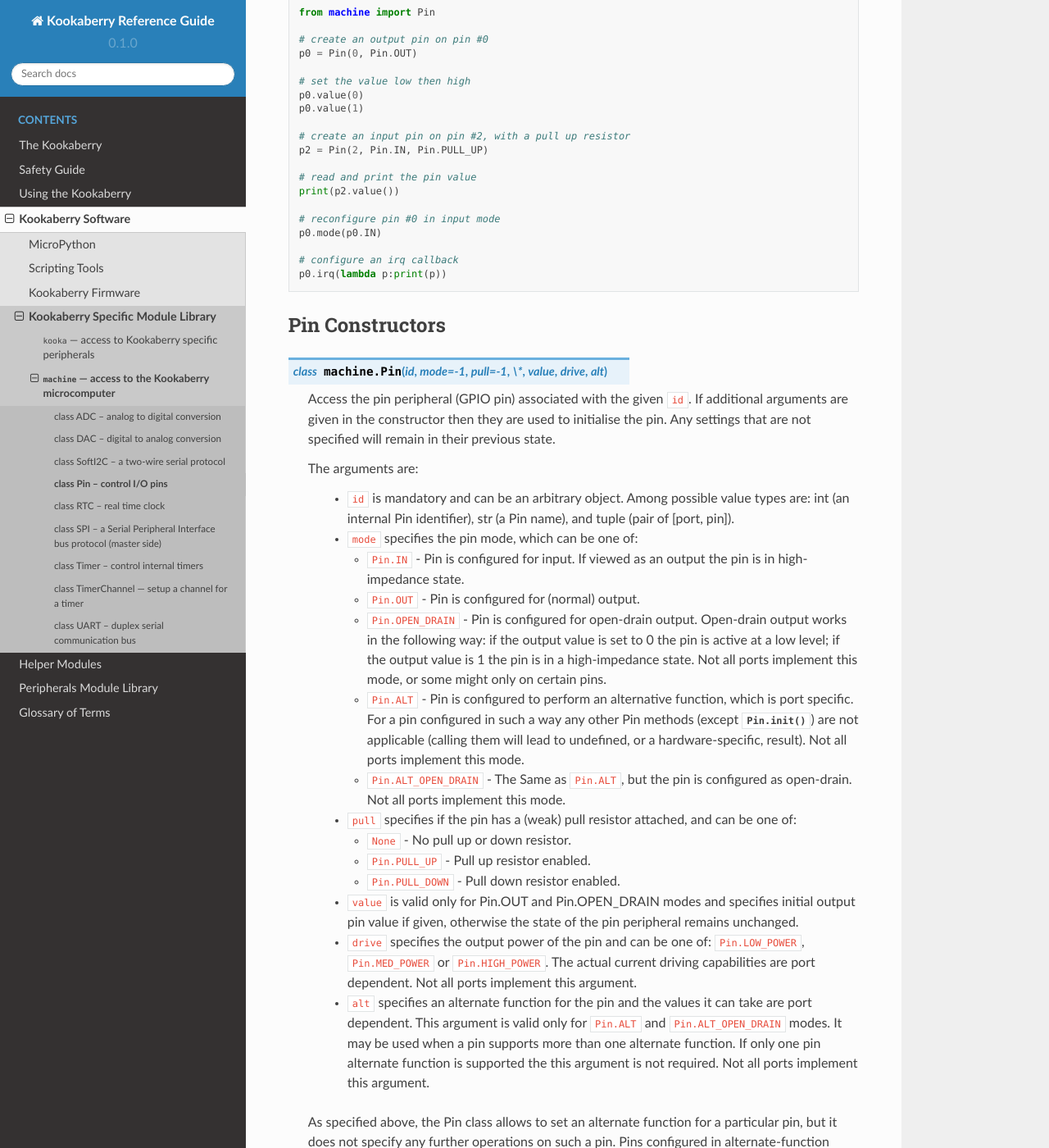
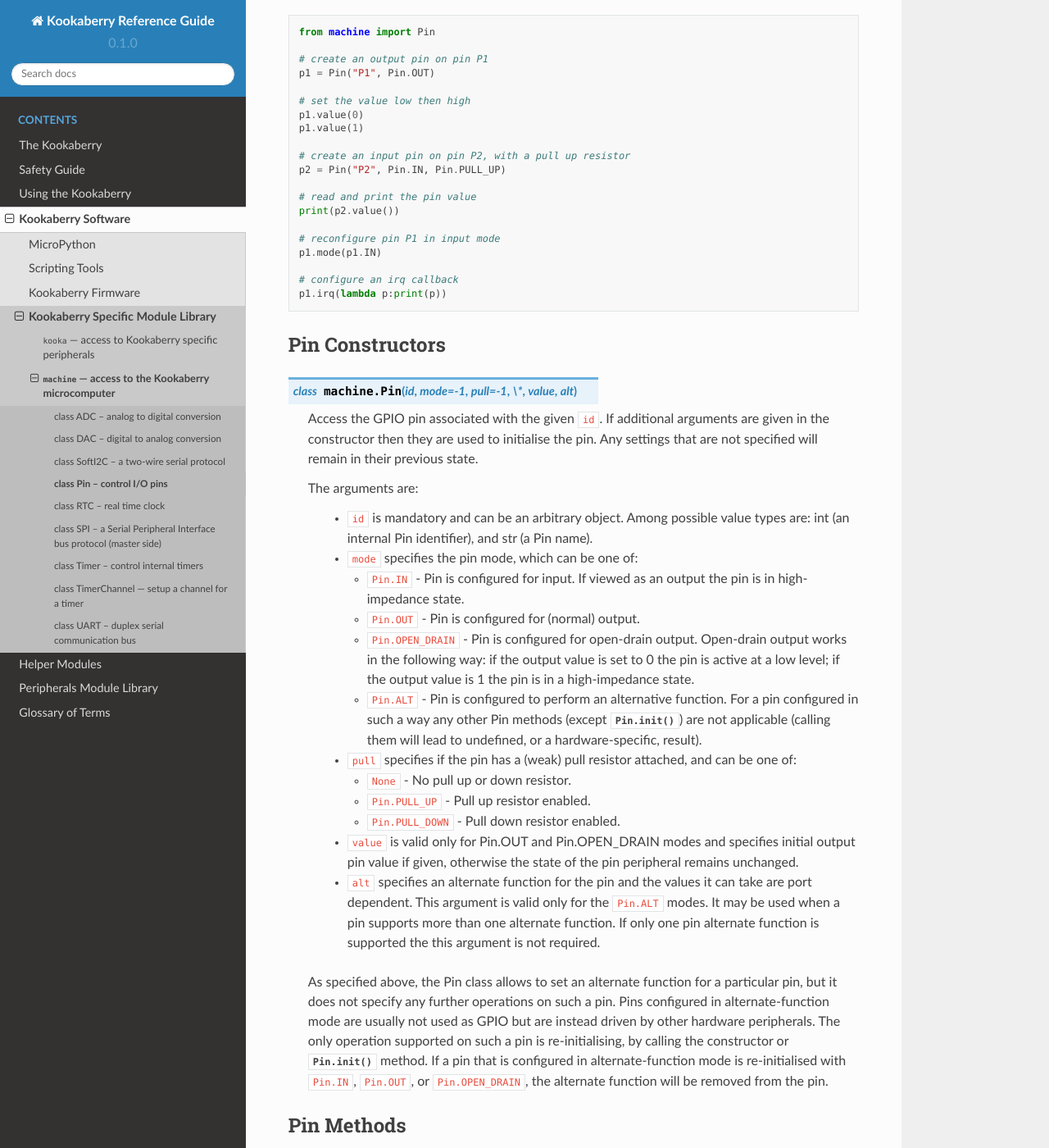
Before and after one commit to TDStrasser/Kookaberry-Reference-Guide, a Sphinx documentation site: the page built from docs/source/machine.Pin.rst, in a window 1280 px wide and 1400 px high, scrolled down 455 px. Shown: the whole window at 82% size. Built offline with Sphinx 7.4.7 and the Read the Docs theme 2.0.0, drawn with Linux system fonts in a browser that asks for light colours; some of the changed text lies outside the part shown.

Commit message:
Revised down to core Kookaberry functionality

```diff
--- a/docs/source/machine.Pin.rst
+++ b/docs/source/machine.Pin.rst
@@ -8,11 +8,11 @@
 input/output).  Pin objects are commonly associated with a physical pin that can
 drive an output voltage and read input voltages.  The pin class has methods to set the mode of
 the pin (IN, OUT, etc) and methods to get and set the digital logic level.
-For analog control of a pin, see the :class:`ADC` class.
+For analog control of a pin, see the :class:`ADC` and :class:`DAC` classes.
 
 A pin object is constructed by using an identifier which unambiguously
 specifies a certain I/O pin.  The allowed forms of the identifier and the
-physical pin that the identifier maps to are port-specific.  Possibilities
+physical pin that the identifier maps to are specific to the microcomputer model.  Possibilities
 for the identifier are an integer, a string or a tuple with port and pin
 number.
 
@@ -20,39 +20,38 @@
 
     from machine import Pin
 
-    # create an output pin on pin #0
-    p0 = Pin(0, Pin.OUT)
+    # create an output pin on pin P1
+    p1 = Pin("P1", Pin.OUT)
 
     # set the value low then high
-    p0.value(0)
-    p0.value(1)
+    p1.value(0)
+    p1.value(1)
 
-    # create an input pin on pin #2, with a pull up resistor
-    p2 = Pin(2, Pin.IN, Pin.PULL_UP)
+    # create an input pin on pin P2, with a pull up resistor
+    p2 = Pin("P2", Pin.IN, Pin.PULL_UP)
 
     # read and print the pin value
     print(p2.value())
 
-    # reconfigure pin #0 in input mode
-    p0.mode(p0.IN)
+    # reconfigure pin P1 in input mode
+    p1.mode(p1.IN)
 
     # configure an irq callback
-    p0.irq(lambda p:print(p))
+    p1.irq(lambda p:print(p))
 
 Pin Constructors
 ----------------
 
-.. class:: Pin(id, mode=-1, pull=-1, \*, value, drive, alt)
+.. class:: Pin(id, mode=-1, pull=-1, \*, value, alt)
 
-   Access the pin peripheral (GPIO pin) associated with the given ``id``.  If
+   Access the GPIO pin associated with the given ``id``.  If
    additional arguments are given in the constructor then they are used to initialise
    the pin.  Any settings that are not specified will remain in their previous state.
 
    The arguments are:
 
      - ``id`` is mandatory and can be an arbitrary object.  Among possible value
-       types are: int (an internal Pin identifier), str (a Pin name), and tuple
-       (pair of [port, pin]).
+       types are: int (an internal Pin identifier), and str (a Pin name).
 
      - ``mode`` specifies the pin mode, which can be one of:
 
@@ -64,15 +63,11 @@
        - ``Pin.OPEN_DRAIN`` - Pin is configured for open-drain output. Open-drain
          output works in the following way: if the output value is set to 0 the pin
          is active at a low level; if the output value is 1 the pin is in a high-impedance
-         state.  Not all ports implement this mode, or some might only on certain pins.
+         state.
 
-       - ``Pin.ALT`` - Pin is configured to perform an alternative function, which is
-         port specific.  For a pin configured in such a way any other Pin methods
+       - ``Pin.ALT`` - Pin is configured to perform an alternative function.  For a pin configured in such a way any other Pin methods
          (except :meth:`Pin.init`) are not applicable (calling them will lead to undefined,
-         or a hardware-specific, result).  Not all ports implement this mode.
-
-       - ``Pin.ALT_OPEN_DRAIN`` - The Same as ``Pin.ALT``, but the pin is configured as
-         open-drain.  Not all ports implement this mode.
+         or a hardware-specific, result).
 
      - ``pull`` specifies if the pin has a (weak) pull resistor attached, and can be
        one of:
@@ -85,15 +80,10 @@
        output pin value if given, otherwise the state of the pin peripheral remains
        unchanged.
 
-     - ``drive`` specifies the output power of the pin and can be one of: ``Pin.LOW_POWER``,
-       ``Pin.MED_POWER`` or ``Pin.HIGH_POWER``.  The actual current driving capabilities
-       are port dependent.  Not all ports implement this argument.
-
      - ``alt`` specifies an alternate function for the pin and the values it can take are
-       port dependent.  This argument is valid only for ``Pin.ALT`` and ``Pin.ALT_OPEN_DRAIN``
-       modes.  It may be used when a pin supports more than one alternate function.  If only
-       one pin alternate function is supported the this argument is not required.  Not all
-       ports implement this argument.
+       port dependent.  This argument is valid only for the ``Pin.ALT`` modes.
+       It may be used when a pin supports more than one alternate function.  If only
+       one pin alternate function is supported the this argument is not required.
 
    As specified above, the Pin class allows to set an alternate function for a particular
    pin, but it does not specify any further operations on such a pin.  Pins configured in
@@ -106,7 +96,7 @@
 Pin Methods
 -----------
 
-.. method:: Pin.init(mode=-1, pull=-1, \*, value, drive, alt)
+.. method:: Pin.init(mode=-1, pull=-1, \*, value, alt)
 
    Re-initialise the pin using the given parameters.  Only those arguments that
    are specified will be set.  The rest of the pin peripheral state will remain
@@ -146,12 +136,6 @@
 
    When setting the value this method returns ``None``.
 
-.. method:: Pin.__call__([x])
-
-   Pin objects are callable.  The call method provides a (fast) shortcut to set
-   and get the value of the pin.  It is equivalent to Pin.value([x]).
-   See :meth:`Pin.value` for more details.
-
 .. method:: Pin.on()
 
    Set pin to "1" output level.
@@ -160,24 +144,6 @@
 
    Set pin to "0" output level.
 
-.. method:: Pin.mode([mode])
-
-   Get or set the pin mode.
-   See the constructor documentation for details of the ``mode`` argument.
-
-.. method:: Pin.pull([pull])
-
-   Get or set the pin pull state.
-   See the constructor documentation for details of the ``pull`` argument.
-
-.. method:: Pin.drive([drive])
-
-   Get or set the pin drive strength.
-   See the constructor documentation for details of the ``drive`` argument.
-
-   Not all ports implement this method.
-
-   Availability: WiPy.
 
 .. method:: Pin.irq(handler=None, trigger=(Pin.IRQ_FALLING | Pin.IRQ_RISING), \*, priority=1, wake=None, hard=False)
 
@@ -199,8 +165,6 @@
 
        - ``Pin.IRQ_FALLING`` interrupt on falling edge.
        - ``Pin.IRQ_RISING`` interrupt on rising edge.
-       - ``Pin.IRQ_LOW_LEVEL`` interrupt on low level.
-       - ``Pin.IRQ_HIGH_LEVEL`` interrupt on high level.
 
        These values can be OR'ed together to trigger on multiple events.
 
@@ -229,26 +193,17 @@
           Pin.OUT
           Pin.OPEN_DRAIN
           Pin.ALT
-          Pin.ALT_OPEN_DRAIN
 
    Selects the pin mode.
 
 .. data:: Pin.PULL_UP
           Pin.PULL_DOWN
-          Pin.PULL_HOLD
 
    Selects whether there is a pull up/down resistor.  Use the value
    ``None`` for no pull.
 
-.. data:: Pin.LOW_POWER
-          Pin.MED_POWER
-          Pin.HIGH_POWER
-
-   Selects the pin drive strength.
 
 .. data:: Pin.IRQ_FALLING
           Pin.IRQ_RISING
-          Pin.IRQ_LOW_LEVEL
-          Pin.IRQ_HIGH_LEVEL
 
    Selects the IRQ trigger type.
```
